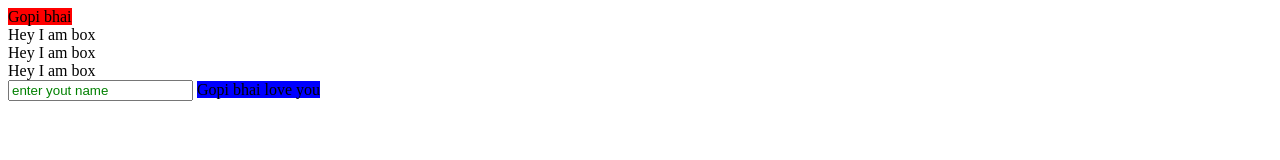
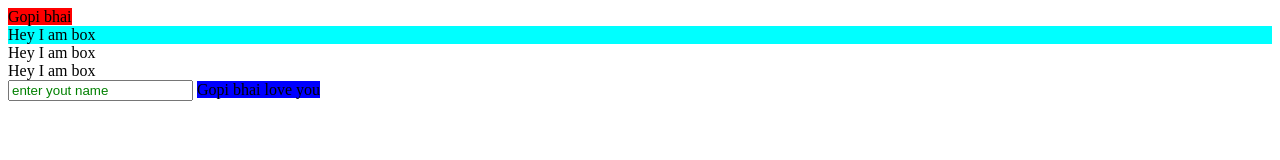
Before and after one commit to Gopi-Kajagar/sigma, a plain HTML site: page 964 - Video 35/index.html in a window 1280 px wide. Drawn offline with Linux system fonts and the light colour scheme.

Commit message:
video 35:More on CSS Selectors

```diff
--- a/964 - Video 35/index.html
+++ b/964 - Video 35/index.html
@@ -5,10 +5,10 @@
     <meta name="viewport" content="width=device-width, initial-scale=1.0">
     <title>More on CSS Selectors</title>
     <style>
-        /* .box:first-child{
+         .box:first-child{
             background-color: aqua;
         }
-        .boxs:first-line{
+        /* .boxs:first-line{
             color:yellow;
 
         } */
```
